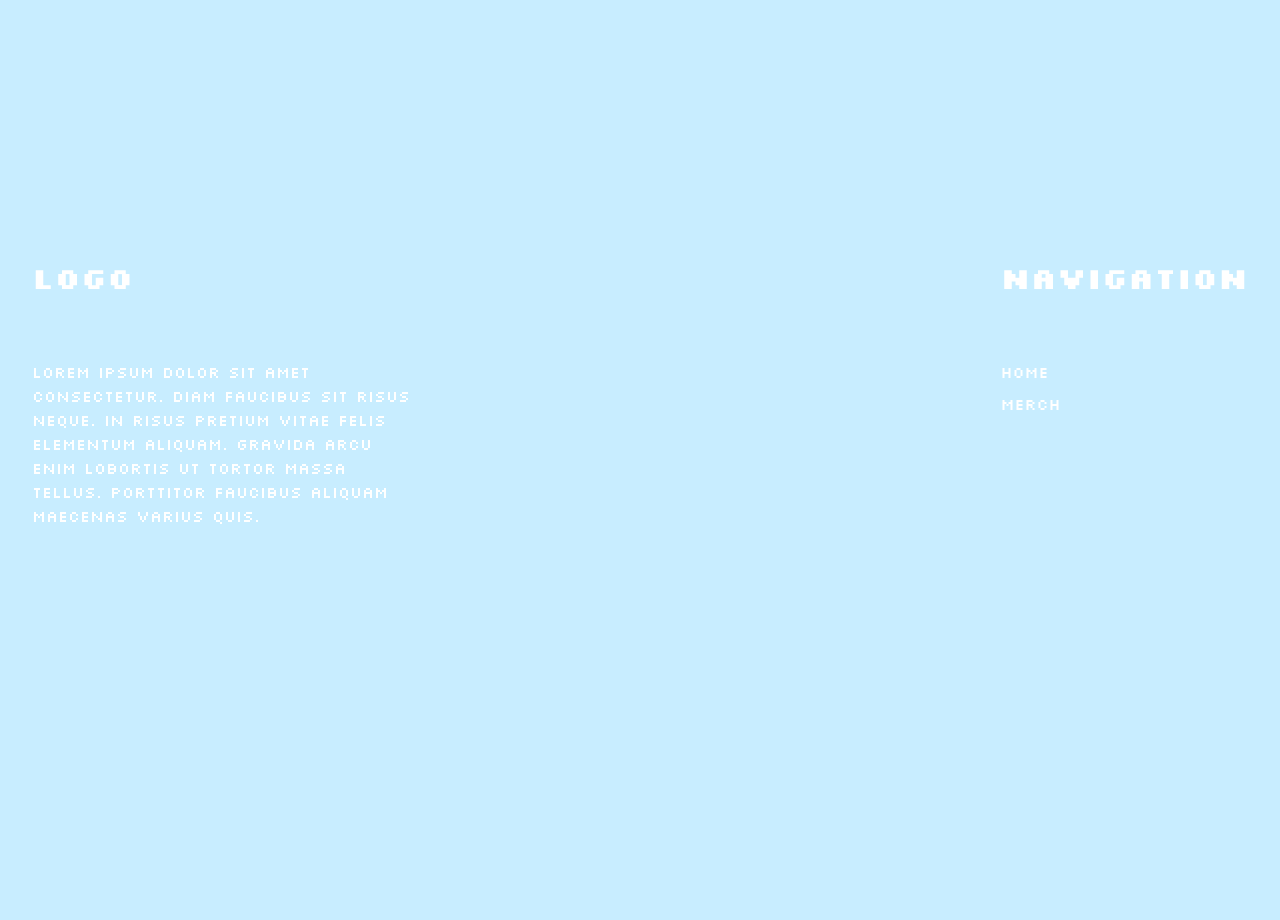
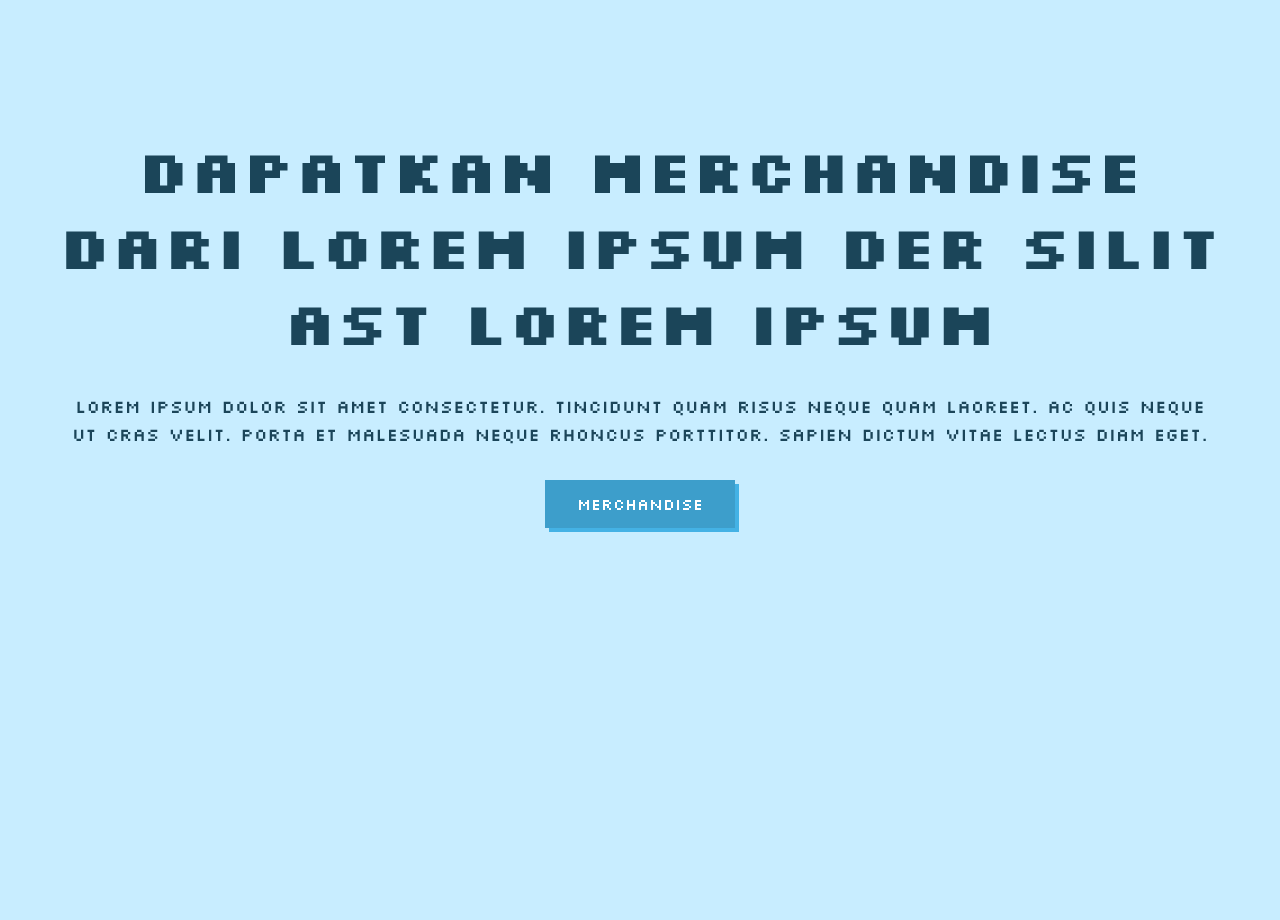
Before and after one commit to verdex-id/meezu.store, a Next.js app: page / in a window 1280 px wide. Shown: the part 1480-2400 px from the top of the page. Built offline with nearby package versions, Linux system fonts and the light colour scheme.

Commit message:
dapatkan merchandiseh

```diff
--- a/src/app/(main)/page.jsx
+++ b/src/app/(main)/page.jsx
@@ -56,6 +56,17 @@ export default function Home() {
             </div>
           </div>
         </div>
+        <div id="add_merch">
+          <h1 className="text-center font-bold text-6xl p-2">Dapatkan Merchandise</h1>
+          <h1 className="text-center font-bold text-6xl p-2">Dari Lorem Ipsum Der Silit</h1>
+          <h1 className="text-center font-bold text-6xl p-2">Ast Lorem Ipsum</h1>
+
+          <p className="text-center p-8 text-lg">Lorem ipsum dolor sit amet consectetur. Tincidunt quam risus neque quam laoreet. Ac quis neque ut cras velit. Porta et malesuada neque rhoncus porttitor. Sapien dictum vitae lectus diam eget.</p>
+
+          <div className="flex flex-row justify-center">
+            <Button type={2}>Merchandise</Button>
+          </div>
+        </div>
       </div>
     </>
   );
```
